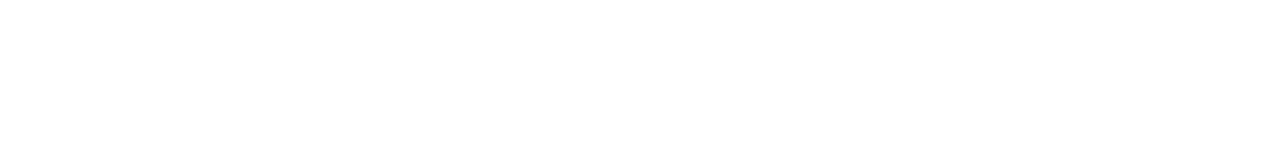
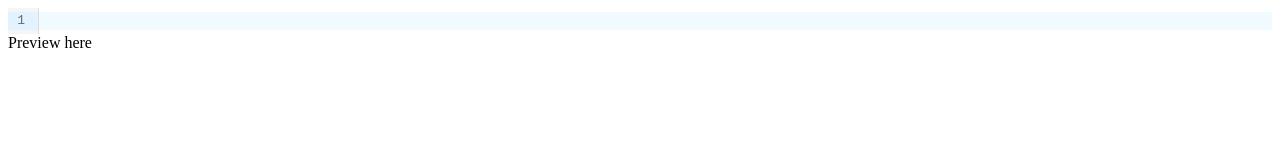
Before and after one commit to PySandbox/PySandpack, a React app: page / in a window 1280 px wide. Shown: the top 160 px of the page. Built offline with nearby package versions, Linux system fonts and the light colour scheme.

Commit message:
Add comps

```diff
--- a/src/App.tsx
+++ b/src/App.tsx
@@ -1,9 +1,14 @@
-// src/App.tsx
 import React from 'react';
+
+import PySandpack from './components/PySanpack';
+import PySandpackPreview from './components/preview/Preview';
 
 const App: React.FC = () => {
   return (
-    <></>
+    <>
+      <PySandpack />
+      <PySandpackPreview />
+    </>
   );
 };
 
--- /dev/null
+++ b/src/components/PySanpack.tsx
@@ -0,0 +1,9 @@
+import React from 'react';
+
+import PySandpackEditor from "./editor/Editor";
+
+export default function PySandpack() {
+    return (
+        <PySandpackEditor />
+    )
+}
--- a/src/components/editor/Editor.tsx
+++ b/src/components/editor/Editor.tsx
@@ -2,7 +2,7 @@
 
 import CodeMirror from '@uiw/react-codemirror';
 
-export default function Editor() {
+export default function PySandpackEditor() {
     return (
         <CodeMirror />
     )
--- /dev/null
+++ b/src/components/preview/Preview.tsx
@@ -0,0 +1,7 @@
+import React from 'react';
+
+export default function PySandpackPreview() {
+    return (
+        <>Preview here</>
+    )
+}
--- a/webpack.config.js
+++ b/webpack.config.js
@@ -6,7 +6,7 @@
   output: {
     path: path.resolve(__dirname, 'dist'),
     filename: 'bundle.js',
-    library: 'MyComponent', // 컴포넌트 이름
+    library: 'PySandpack', // 컴포넌트 이름
     libraryTarget: 'umd',
     umdNamedDefine: true,
   },
```
